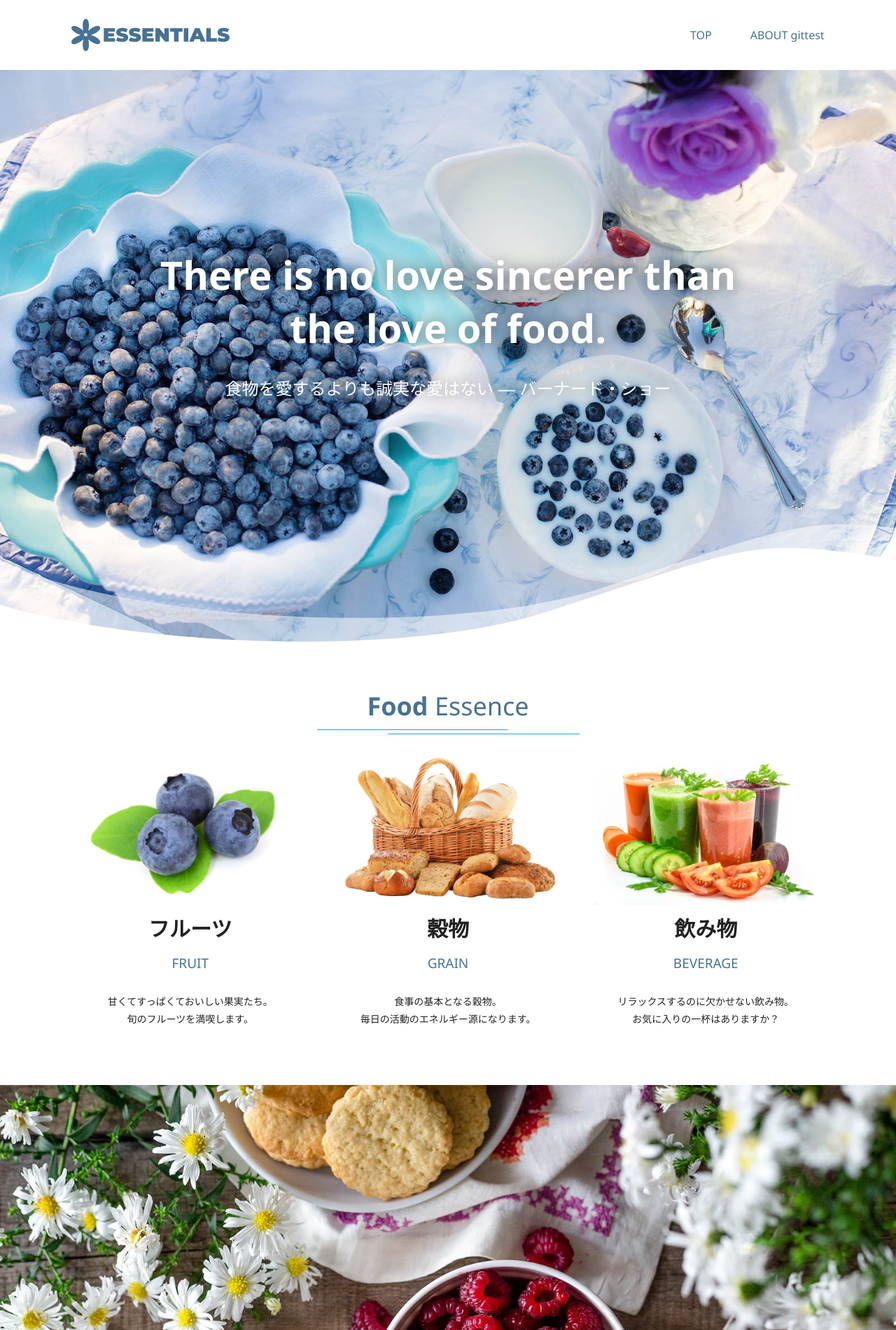
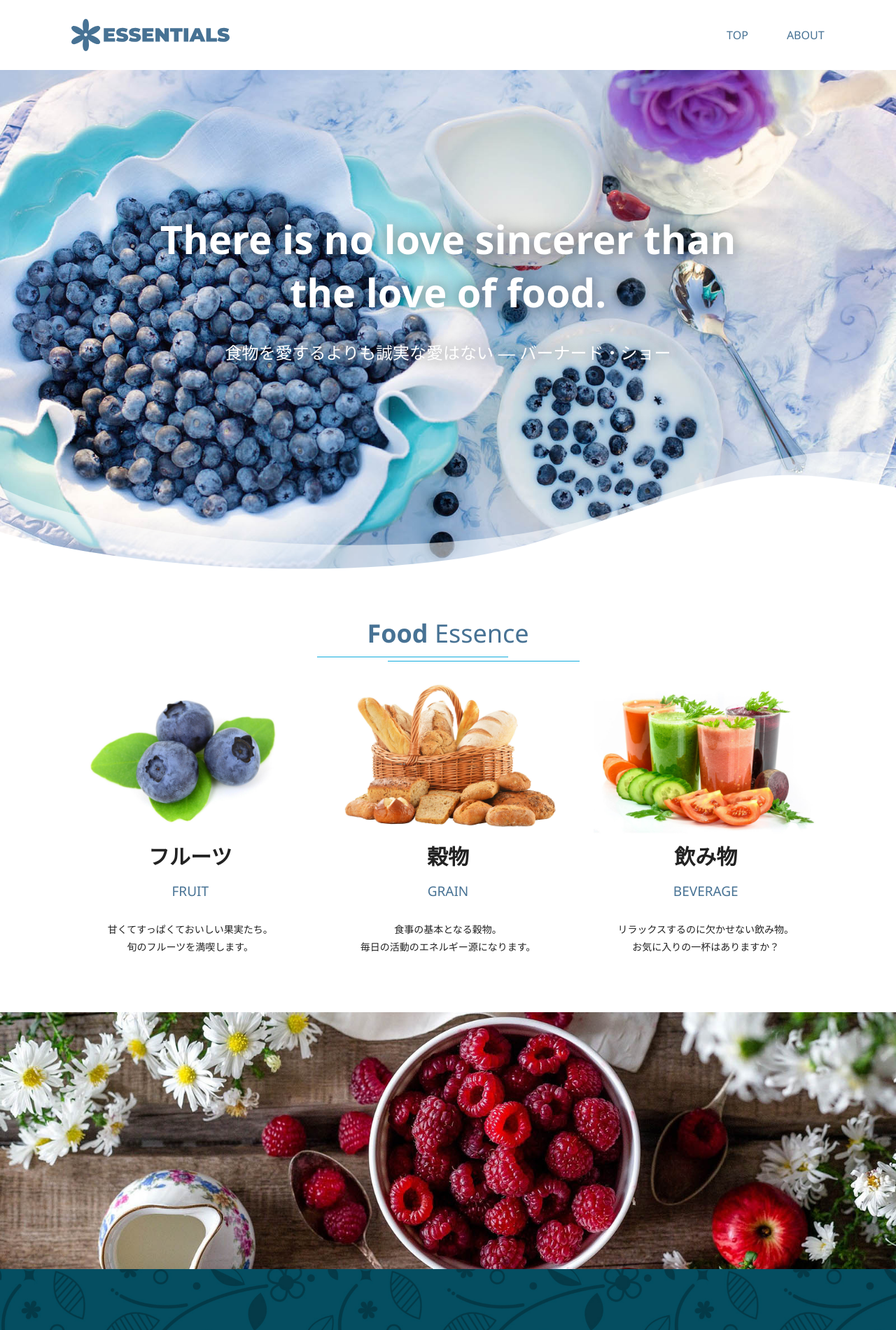
Before and after one commit to mczk9402/gatsby--essentials, a Gatsby site: page / in a window 1280 px wide. Shown: the top 1900 px of the page at 70% size. Built offline with nearby package versions, Linux system fonts and the light colour scheme; Gatsby itself is replaced by a stand-in of ours.

Commit message:
image height

```diff
--- a/src/pages/index.js
+++ b/src/pages/index.js
@@ -55,14 +55,14 @@ export default ( { data } ) => {
           <nav className="nav">
             <ul>
               <li><a href="base-index.html">TOP</a></li>
-              <li><a href="base-about.html">ABOUT gittest</a></li>
+              <li><a href="base-about.html">ABOUT</a></li>
             </ul>
           </nav>
         </div>
       </header>
       <section className="hero">
         <figure>
-          <Img fluid={data.hero.childImageSharp.fluid} alt=""/>
+        <Img fluid={data.hero.childImageSharp.fluid} alt="" style={{ height: "100%" }} />
         </figure>
         <div className="catch">
           <h1>There is no love sincerer than<br /> the love of food.</h1>
@@ -106,7 +106,7 @@ export default ( { data } ) => {
       <section className="photo">
         <h2 className="sr-only">Photo</h2>
         <figure>
-          <Img fluid={data.berry.childImageSharp.fluid} alt=""/>
+          <Img fluid={data.berry.childImageSharp.fluid} alt="" style={{ height: "100%" }}/>
         </figure>
       </section>
       <footer className="footer">
--- a/src/styles/style.css
+++ b/src/styles/style.css
@@ -103,6 +103,7 @@ svg {
 .hero figure img {
 	width: 100%;
 	height: 450px;
+	max-height: 100%;
 	object-fit: cover;
 }
 
@@ -139,6 +140,9 @@ svg {
 }
 
 @media (min-width: 768px) {
+	.hero figure  {
+		height: 750px;
+	}
 	.hero figure img {
 		height: 750px;
 	}
@@ -273,6 +277,10 @@ svg {
 
 
 /* フォト */
+.photo figure {
+	height: 170px;
+	max-height: 100%;
+}
 .photo img {
 	width: 100%;
 	height: 170px;
@@ -280,6 +288,9 @@ svg {
 }
 
 @media (min-width: 768px) {
+	.photo figure {
+		height: 367px;
+	}
 	.photo img {
 		height: 367px;
 	}
```
